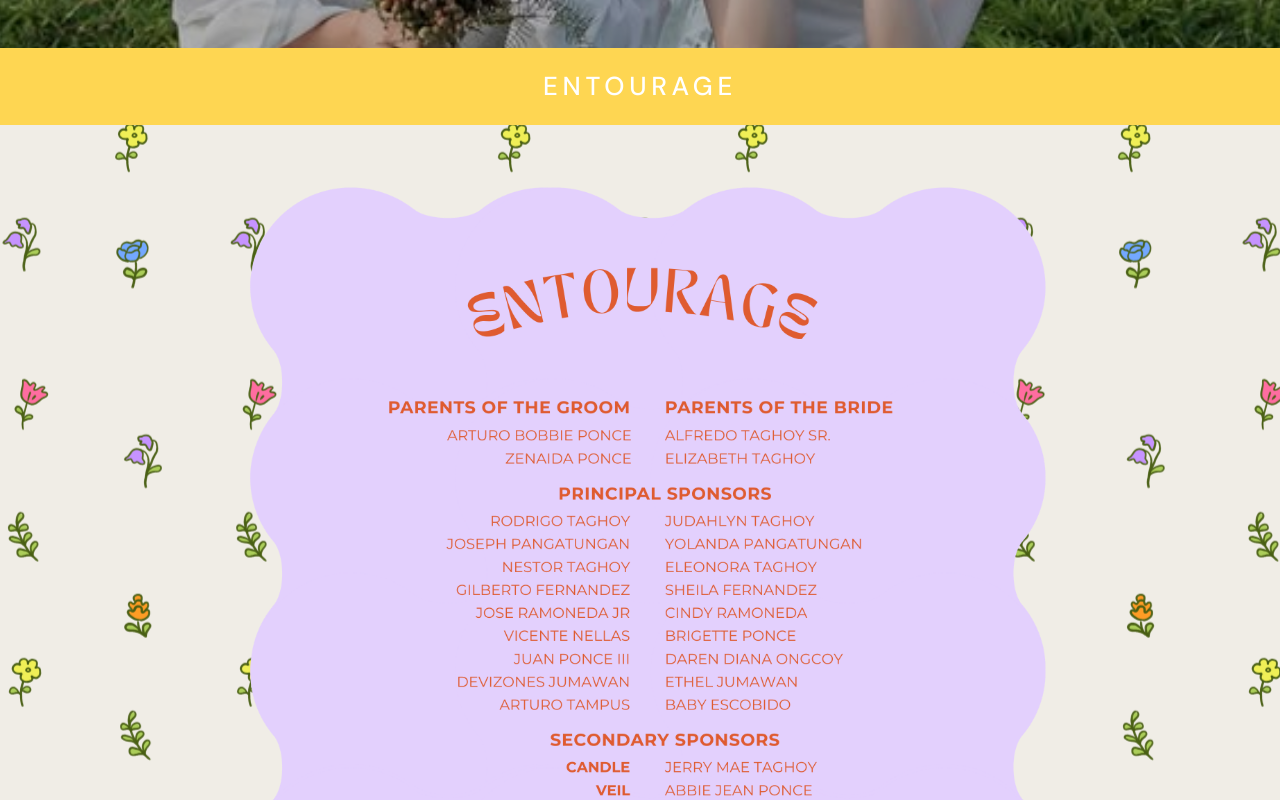
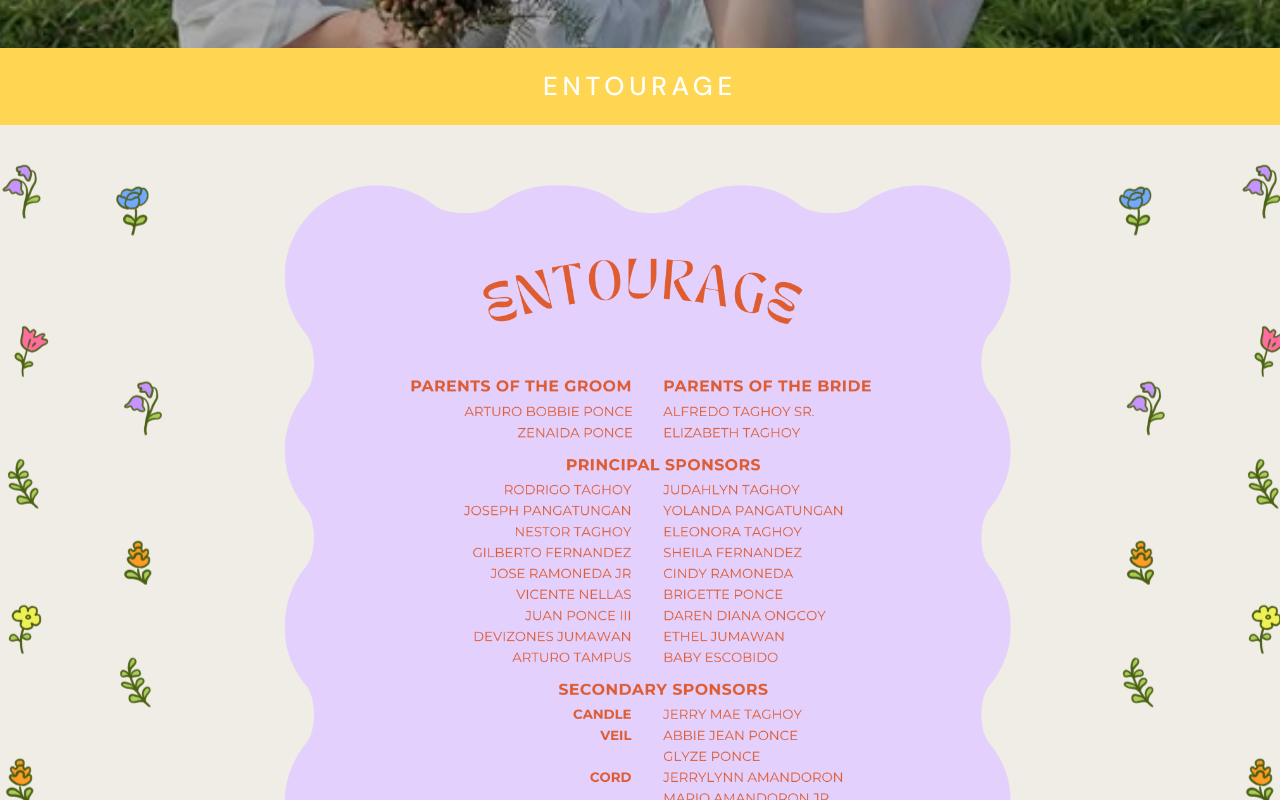
Before and after one commit to nikkialenton/aj-web-app, an Angular app in the folder wedding-ui/: page /entourage in a window 1280 px wide. Shown: the part 640-1440 px from the top of the page. Built offline with nearby package versions, Linux system fonts and the light colour scheme.

Commit message:
refine the gifts and entourage sections

```diff
--- a/wedding-ui/src/app/entourage/entourage.component.html
+++ b/wedding-ui/src/app/entourage/entourage.component.html
@@ -8,7 +8,9 @@
   <div class="banner">ENTOURAGE</div>
 
   <div class="entourage-list">
-    <img src="assets/photos/entourage-list.png" alt="Arbie and Jerzey">
+    <div class="entourage-inner">
+      <img src="assets/photos/entourage-list.png" alt="Arbie and Jerzey">
+    </div>
   </div>
 
 </section>
--- a/wedding-ui/src/app/entourage/entourage.component.scss
+++ b/wedding-ui/src/app/entourage/entourage.component.scss
@@ -49,15 +49,21 @@
 .entourage-list {
   display: flex;
   justify-content: center;
-  padding: 2.5rem 1.5rem;
+  padding: 0 3rem;
   background-image: url('/assets/photos/flower_bg.png');
   background-repeat: repeat;
   background-size: 620px;
   background-position: center;
+}
+
+.entourage-inner {
+  background: var(--cream);
+  max-width: 860px;
+  width: 100%;
+  padding: 2.5rem;
 
   img {
     width: 100%;
-    max-width: 860px;
     height: auto;
     display: block;
   }
--- a/wedding-ui/src/app/gifts/gifts.component.html
+++ b/wedding-ui/src/app/gifts/gifts.component.html
@@ -5,7 +5,7 @@
     <div class="hero-title">🎁 gifts</div>
   </div>
 
-  <div class="banner salmon">ON THE TOPIC OF GIFTS 🎁</div>
+  <div class="banner salmon">ON THE TOPIC OF GIFTS 💝</div>
 
   <div class="gifts-content">
     <p>Your presence at our wedding is already the greatest gift we could ask for 💛 and we're truly grateful to celebrate this special day with you ✨</p>
--- a/wedding-ui/src/app/gifts/gifts.component.scss
+++ b/wedding-ui/src/app/gifts/gifts.component.scss
@@ -56,12 +56,12 @@
 }
 
 .gifts-content {
-  max-width: 650px;
+  max-width: 800px;
   margin: 0 auto;
   padding: 1.5rem;
   text-align: center;
 
-  p { font-size: 17px; line-height: 1.8; color: var(--text); margin-bottom: 1rem; }
+  p { font-size: 20px; line-height: 1.8; color: var(--text); margin-bottom: 1rem; }
 }
 
 .bank-card {
--- a/wedding-ui/src/app/home/home.component.scss
+++ b/wedding-ui/src/app/home/home.component.scss
@@ -43,9 +43,9 @@
   grid-template-columns: 1fr auto 1fr; // photo takes only needed width
   background: rgb(214, 211, 94);
   min-height: 768px;
-  padding: 3rem;
+  padding: 10rem;
 
-  gap: 1rem; // reduced from 2rem
+  gap: 1rem;
   align-items: end; // all three columns align to bottom
 
   @media (max-width: 768px) {
```
